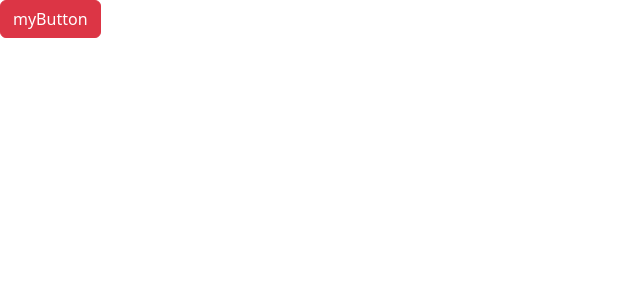
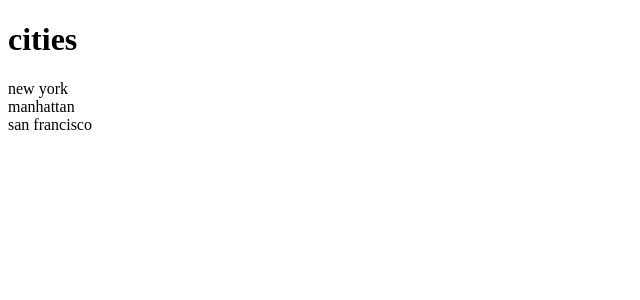
Before and after one commit to Demo-23home/React_practicing, a React (Vite) app in the folder react_app/: page / in a window 1280 px wide. Shown: the top 300 px of the page, without its empty margins (0-640 px from the left). Built offline with nearby package versions, Linux system fonts and the light colour scheme.

Commit message:
vanilla_css styling

```diff
--- a/react_app/src/App.tsx
+++ b/react_app/src/App.tsx
@@ -1,14 +1,19 @@
-import Button from "./components/Button";
-import Alert from "./components/Alert";
-import { useState } from "react";
+import React from "react";
+import ListGroup from "./components/ListGroup";
 
 export const App = () => {
-  const [alertVisible, setAlertVisbilty]=useState(false)
+  const items = ['new york', 'manhattan', 'san francisco'];
+  const heading = 'cities';
+
+  const onSelectedItem = (selectedItem:string) => {
+    console.log(`Selected item: ${selectedItem}`);
+  };
+
   return (
     <div>
-      {alertVisible && <Alert onClose={()=> setAlertVisbilty(false)}>hello</Alert>}
-      <Button onClick={() => setAlertVisbilty(true) }> myButton</Button>
+      <ListGroup items={items} heading={heading} onSelectItem={onSelectedItem} />
     </div>
   );
 };
+
 export default App;
--- a/react_app/src/components/Button.tsx
+++ b/react_app/src/components/Button.tsx
@@ -6,6 +6,6 @@ interface Props{
 }
 
 const Button =({children, onClick, color = 'danger' }:Props) =>{
- return <button className={ "btn btn-" + color } onClick={onClick}>{children}</button>
+ return <button id='button' className={ "btn btn-" + color } onClick={onClick}>{children}</button>
 }
 export default Button;
--- /dev/null
+++ b/react_app/src/components/ListGroup/ListGroup.css
@@ -0,0 +1,4 @@
+.list-group{
+    list-style: none;
+    padding:0;
+}
--- a/react_app/src/components/ListGroup.tsx
+++ b/react_app/src/components/ListGroup/ListGroup.tsx
@@ -1,5 +1,5 @@
 import { useState } from "react";
-
+import './ListGroup.css'
 // { items: [], heading: stirng }
 
 interface Props {
--- /dev/null
+++ b/react_app/src/components/ListGroup/index.ts
@@ -0,0 +1,3 @@
+ import ListGroup from "./ListGroup";
+
+ export default ListGroup;
--- a/react_app/src/main.tsx
+++ b/react_app/src/main.tsx
@@ -1,7 +1,7 @@
 import React from 'react'
 import ReactDOM from 'react-dom/client'
 import App from './App'
-import 'bootstrap/dist/css/bootstrap.css'
+// import 'bootstrap/dist/css/bootstrap.css'
 
 ReactDOM.createRoot(document.getElementById('root') as HTMLElement).render(
   <React.StrictMode>
```
